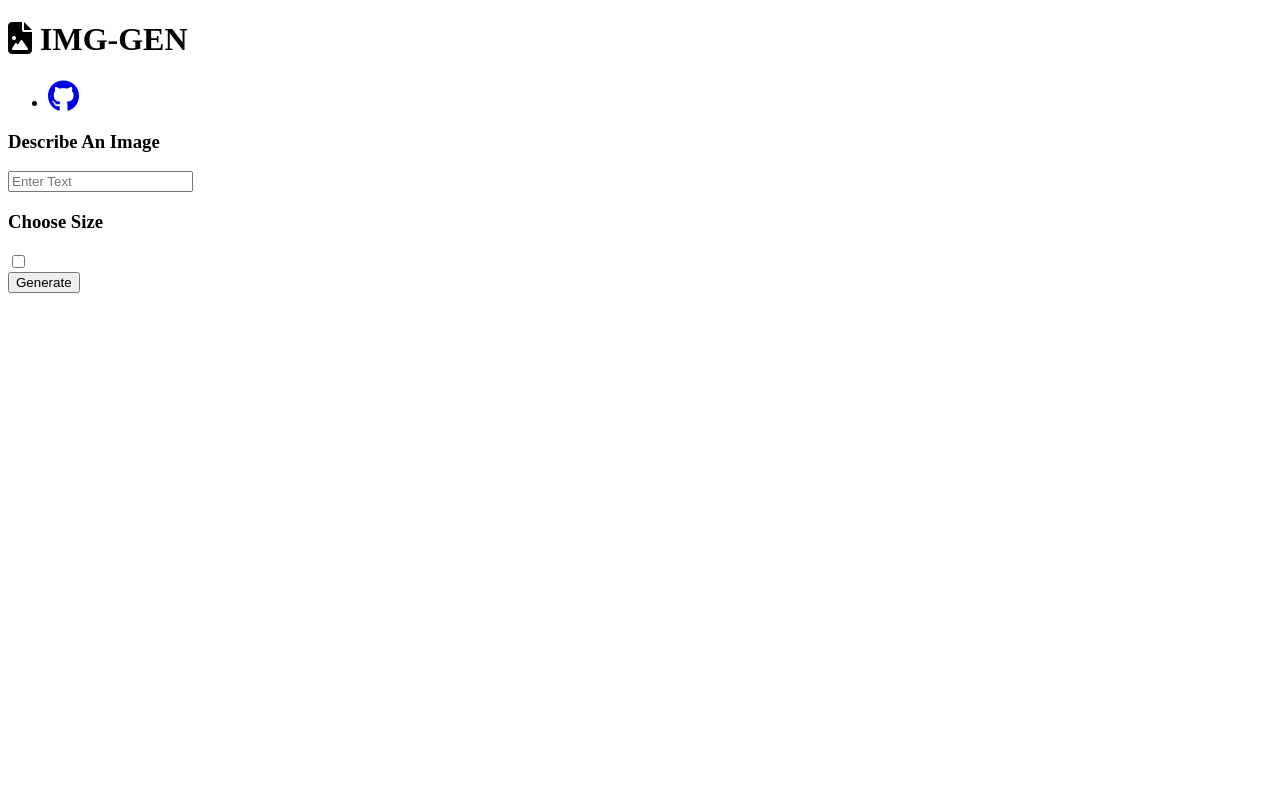
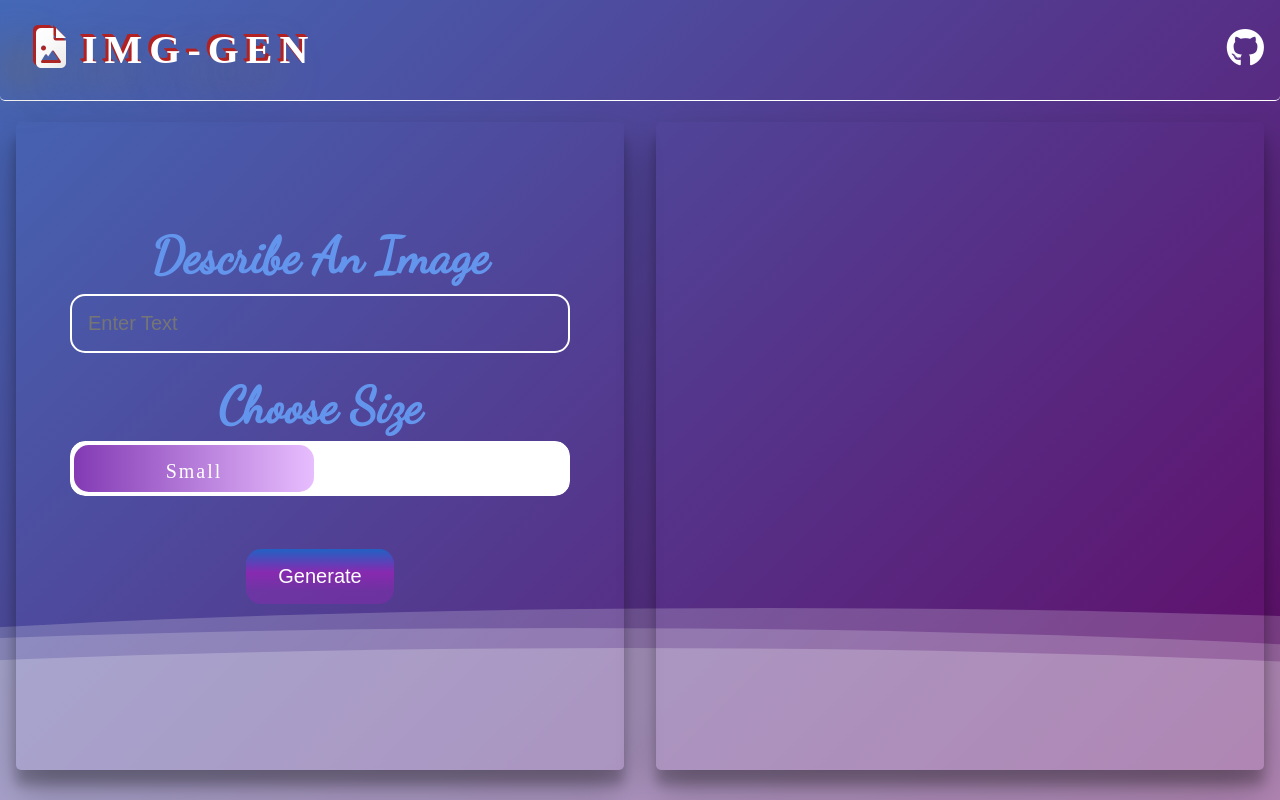
Before and after one commit to DIPIKA555/image-generator, a website: page public/index.html in a window 1280 px wide. Drawn offline with Linux system fonts and the light colour scheme; the site is published under a folder, as on GitHub Pages, so addresses that start at the root find nothing; a web font is replaced by a local one.

Commit message:
bug fixed

```diff
--- a/index.js
+++ b/index.js
@@ -14,7 +14,7 @@ app.use(express.json());
 app.use(express.urlencoded({extended:false}));
 
 // Set static folder
-app.use(express.static(path.join(__dirname,'public')))
+app.use(express.static(path.join(__dirname,'/public/')))
 
 app.get('/backend',(req,res)=>{
     res.send("hello");
--- a/public/index.html
+++ b/public/index.html
@@ -4,8 +4,8 @@
     <meta charset="UTF-8" />
     <meta http-equiv="X-UA-Compatible" content="IE=edge" />
     <meta name="viewport" content="width=device-width, initial-scale=1.0" />
-    <link rel="stylesheet" href="/css/style.css" />
-    <link rel="stylesheet" href="/css/spinner.css" />
+    <link rel="stylesheet" href="css/style.css" />
+    <link rel="stylesheet" href="css/spinner.css" />
 
 
     <title>OpenAI Image Genrator</title>
```
